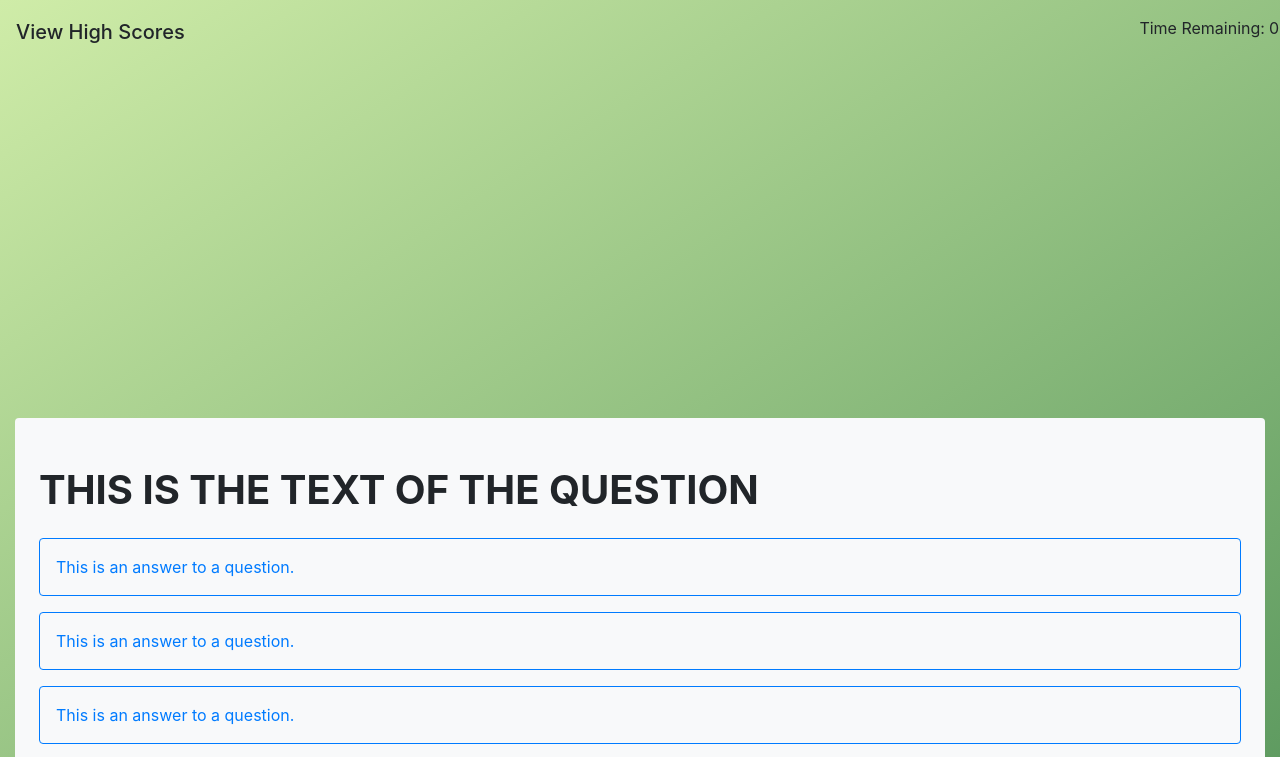
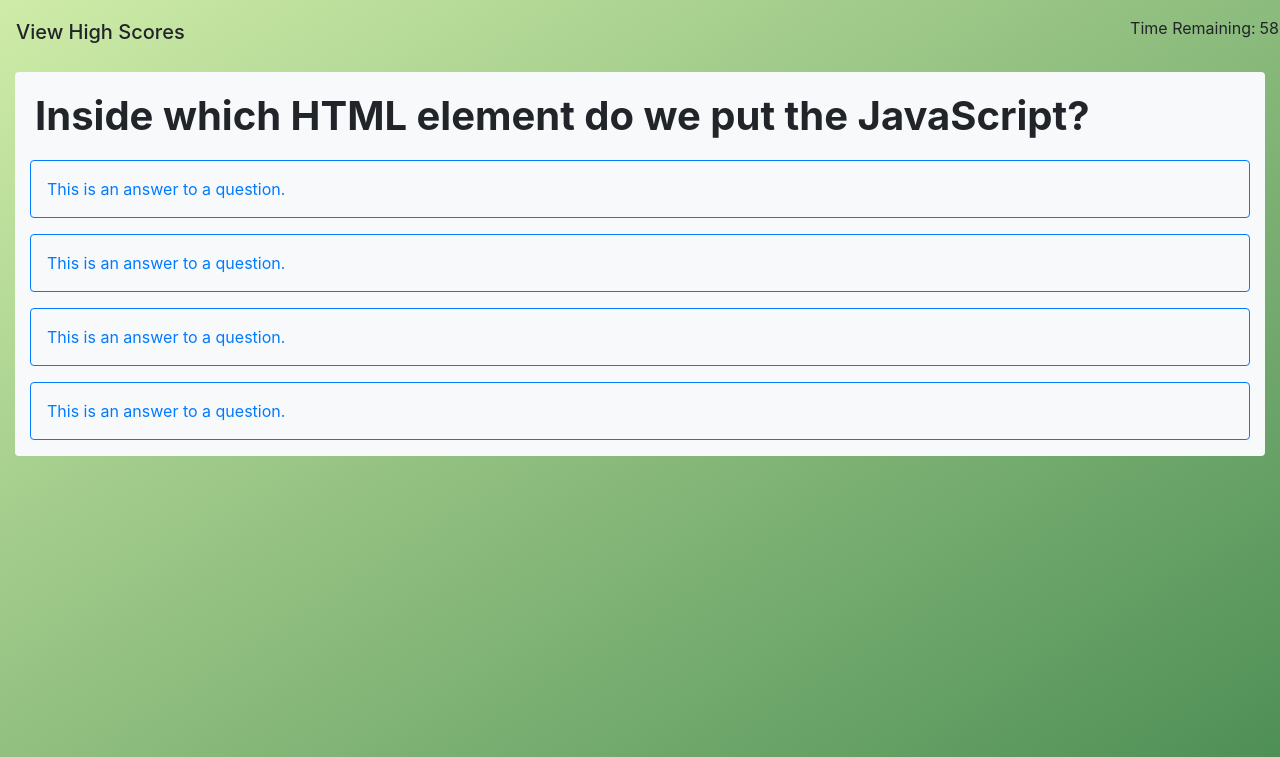
Before and after one commit to Pryority/javascript-quiz, a plain HTML site: page index.html in a window 1280 px wide. Both pictures are taken after a click on the link "Start Quiz". Shown: the top 757 px of the page. Drawn offline with nearby package versions, Linux system fonts and the light colour scheme.

Commit message:
saving progress

```diff
--- a/assets/css/style.css
+++ b/assets/css/style.css
@@ -10,3 +10,7 @@ body {
     rgb(75, 141, 84) 100%
   );
 }
+
+ul {
+  list-style: none;
+}
--- a/assets/js/script.js
+++ b/assets/js/script.js
@@ -1,24 +1,8 @@
 var startButton = $( "a #start" );
 var startContainer = $('div #start-quiz-wrapper')
-var question = $('#question')
-// var time = $('#time')
+var question = $('#question1')
+var score = $('div #score')
 
-
-// 1. Display starting screen
-$(document).ready(function(){
-    // 2. User presses start quiz
-    startContainer.on("click", "#start", function() {
-        startContainer.addClass('invisible')
-        question.removeClass('invisible')
-        handleTimeUp();
-
-        // 3. a) if user answers incorrectly, subract 5000 milliseconds from current time
-        // 4. a) When the timer reaches zero, remove any question displayed on the screen.
-        // 4. b) Display score and give user option to enter their initials for a high-score.
-    });
-})
-
-// create a function handle time up and when all questions answered
 
 var handleTimeUp = function() {
     var timeInterval = setInterval(function(){
@@ -30,7 +14,27 @@ var handleTimeUp = function() {
 
 
             clearInterval(timeInterval);
-            question.removeClass('invisible')
+            question.show()
         }
-    }, 10)
+    }, 1000)
 }
+
+// 1. Display starting screen
+$(function(){
+    question.hide()
+    score.hide()
+
+    // 2. User presses start quiz
+    startContainer.on("click", "#start", function() {
+        // Starting screen is hidden
+        startContainer.hide()
+        // First question becomes visible
+        question.show()
+        // Function to handle end of game from time out
+        handleTimeUp();
+
+        // 3. a) if user answers incorrectly, subract 5000 milliseconds from current time
+        // 4. a) When the timer reaches zero, remove any question displayed on the screen.
+        // 4. b) Display score and give user option to enter their initials for a high-score.
+    });
+})
--- a/index.html
+++ b/index.html
@@ -19,25 +19,32 @@
             </div>
         </div>
 
+        <div id="result">
+            <div class="mt-5 diplay-4" id="score">Score: <span></span>/5</div>
+        </div>
+
         <div id="start-quiz-wrapper" class="row mw-auto p-3 h-100 align-items-center justify-content-center bg-warning">
             <h5 class="text-center">Javascript Quiz</h5>
             <p class="text-center">Lorem, ipsum dolor sit amet consectetur adipisicing elit. Aut soluta animi incidunt voluptate alias sed voluptas pariatur! Quasi cupiditate reiciendis voluptate quae quod praesentium accusantium omnis impedit! Fugit, eum eligendi?</p>
             <a href="#quiz" id="start" class="btn btn-primary align-items-center text-center">Start Quiz</a>
         </div>
 
-        <article id="question" class="invisible min-vh-100 d-flex mx-auto align-items-center">
-                <div class="col p-4 mx-auto align-items-center rounded bg-light">
-                    <h1 class="font-weight-bolder my-4">THIS IS THE TEXT OF THE QUESTION</h1>
-                    <button id="answer" type="button" class="btn btn-outline-primary p-3 mb-3 w-100 text-left">This is an answer to a question.</button>
-                    <button type="button" class="btn btn-outline-primary p-3 mb-3 w-100 text-left">This is an answer to a question.</button>
-                    <button type="button" class="btn btn-outline-primary p-3 mb-3 w-100 text-left">This is an answer to a question.</button>
-                    <button type="button" class="btn btn-outline-primary p-3 mb-3 w-100 text-left">This is an answer to a question.</button>
-                </div>
-        </article>
+        <div class="main bg-light rounded" id="question1">
+            <div class="card-body">
+                <h1 class="card-text font-weight-bold">Inside which HTML element do we put the JavaScript?</h1>
+            </div>
+            <div class="col" id="options p-4">
+                <button type="button" class="btn btn-outline-primary p-3 mb-3 w-100 text-left">This is an answer to a question.</button>
+                <button type="button" class="btn btn-outline-primary p-3 mb-3 w-100 text-left">This is an answer to a question.</button>
+                <button type="button" class="btn btn-outline-primary p-3 mb-3 w-100 text-left">This is an answer to a question.</button>
+                <button type="button" class="btn btn-outline-primary p-3 mb-3 w-100 text-left">This is an answer to a question.</button>
+            </div>
+        </div>
     </div>
     <!-- Added link to the jQuery library -->
     <script src="https://code.jquery.com/jquery-3.5.1.min.js"></script>
 
     <script type="text/javascript" src="assets/js/script.js" ></script>
+
 </body>
 </html>
```
